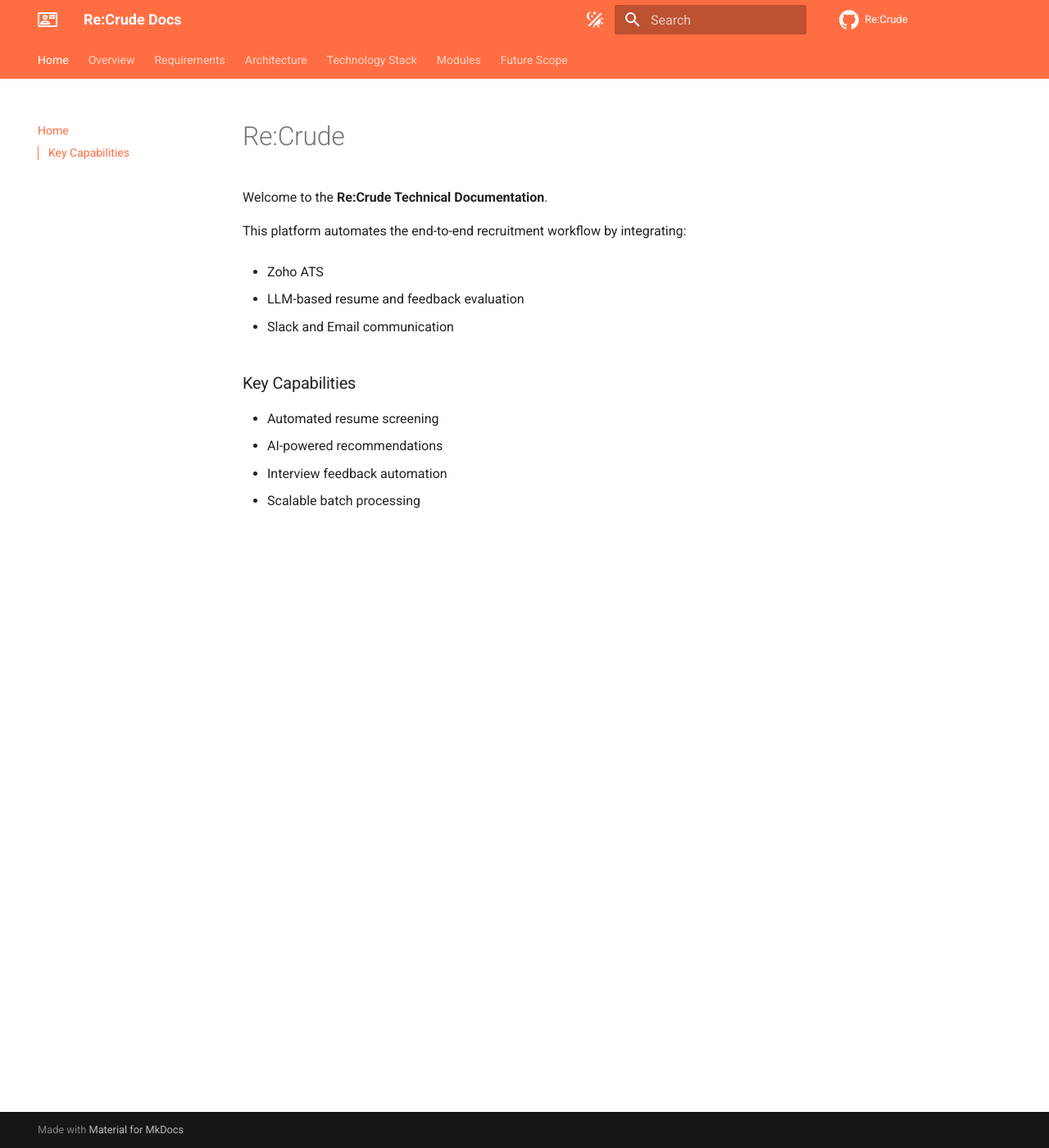
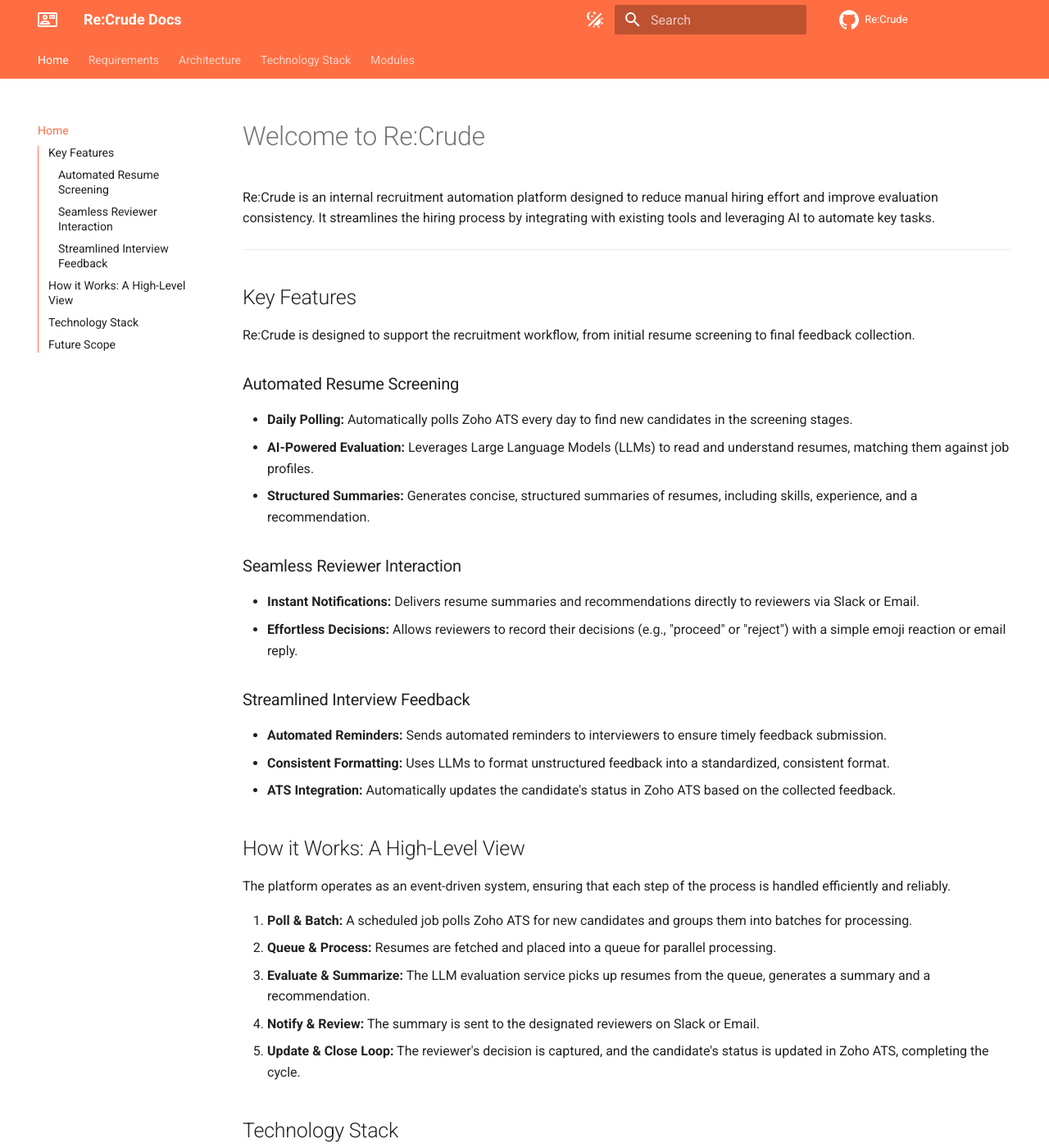
Before and after one commit to manav-gkmit/re-crude-docs, an MkDocs documentation site: the page built from docs/index.md, in a window 1280 px wide and 1400 px high. Shown: the whole window at 82% size. Built offline with MkDocs 1.6.1 and Material for MkDocs 9.7.7, drawn with Linux system fonts in a browser that asks for light colours; comment, search, counter and statistics services are not loaded; some of the changed text lies outside the part shown.

Commit message:
docs: Update Home and other refactors

```diff
--- a/docs/index.md
+++ b/docs/index.md
@@ -1,17 +1,51 @@
-# Re:Crude
+# Welcome to Re:Crude
 
-Welcome to the **Re:Crude Technical Documentation**.
+Re:Crude is an internal recruitment automation platform designed to reduce manual hiring effort and improve evaluation consistency. It streamlines the hiring process by integrating with existing tools and leveraging AI to automate key tasks.
 
-This platform automates the end-to-end recruitment workflow by integrating:
+---
 
-- Zoho ATS
+## Key Features
 
-- LLM-based resume and feedback evaluation
+Re:Crude is designed to support the recruitment workflow, from initial resume screening to final feedback collection.
 
-- Slack and Email communication
+### Automated Resume Screening
+*   **Daily Polling:** Automatically polls Zoho ATS every day to find new candidates in the screening stages.
+*   **AI-Powered Evaluation:** Leverages Large Language Models (LLMs) to read and understand resumes, matching them against job profiles.
+*   **Structured Summaries:** Generates concise, structured summaries of resumes, including skills, experience, and a recommendation.
 
-### Key Capabilities
-- Automated resume screening
-- AI-powered recommendations
-- Interview feedback automation
-- Scalable batch processing
+### Seamless Reviewer Interaction
+*   **Instant Notifications:** Delivers resume summaries and recommendations directly to reviewers via Slack or Email.
+*   **Effortless Decisions:** Allows reviewers to record their decisions (e.g., "proceed" or "reject") with a simple emoji reaction or email reply.
+
+### Streamlined Interview Feedback
+*   **Automated Reminders:** Sends automated reminders to interviewers to ensure timely feedback submission.
+*   **Consistent Formatting:** Uses LLMs to format unstructured feedback into a standardized, consistent format.
+*   **ATS Integration:** Automatically updates the candidate's status in Zoho ATS based on the collected feedback.
+
+## How it Works: A High-Level View
+
+The platform operates as an event-driven system, ensuring that each step of the process is handled efficiently and reliably.
+
+1.  **Poll & Batch:** A scheduled job polls Zoho ATS for new candidates and groups them into batches for processing.
+2.  **Queue & Process:** Resumes are fetched and placed into a queue for parallel processing.
+3.  **Evaluate & Summarize:** The LLM evaluation service picks up resumes from the queue, generates a summary and a recommendation.
+4.  **Notify & Review:** The summary is sent to the designated reviewers on Slack or Email.
+5.  **Update & Close Loop:** The reviewer's decision is captured, and the candidate's status is updated in Zoho ATS, completing the cycle.
+
+## Technology Stack
+
+Re:Crude is built on a modern, scalable technology stack:
+
+*   **Backend:** Python, FastAPI, Celery / RQ
+*   **Database:** PostgreSQL
+*   **Infrastructure:** Redis / RabbitMQ, Cron-based schedulers, Containerized services
+*   **Third-Party Services:** Zoho ATS API, Slack API, SES / SendGrid, OpenAI / Azure OpenAI
+
+## Future Scope
+
+
+- Interview scheduling (Calendly / Calendar APIs)
+- Multi-reviewer consensus
+- Resume scoring models
+- Hiring analytics dashboard
+- Fine-tuned LLMs per domain
--- a/mkdocs.yml
+++ b/mkdocs.yml
@@ -48,7 +48,6 @@ markdown_extensions:
 
 nav:
   - Home: index.md
-  - Overview: overview.md
   - Requirements: requirements.md
   - Architecture: architecture.md
   - Technology Stack: tech-stack.md
@@ -59,5 +58,3 @@ nav:
       - Communication Service: modules/communication.md
       - Feedback Processing: modules/feedback.md
       - Reminder Service: modules/reminders.md
-
-  - Future Scope: future-scope.md
```
Also changed, not shown: docs/future-scope.md (deleted, +0 -7 lines), docs/overview.md (deleted, +0 -14 lines).
